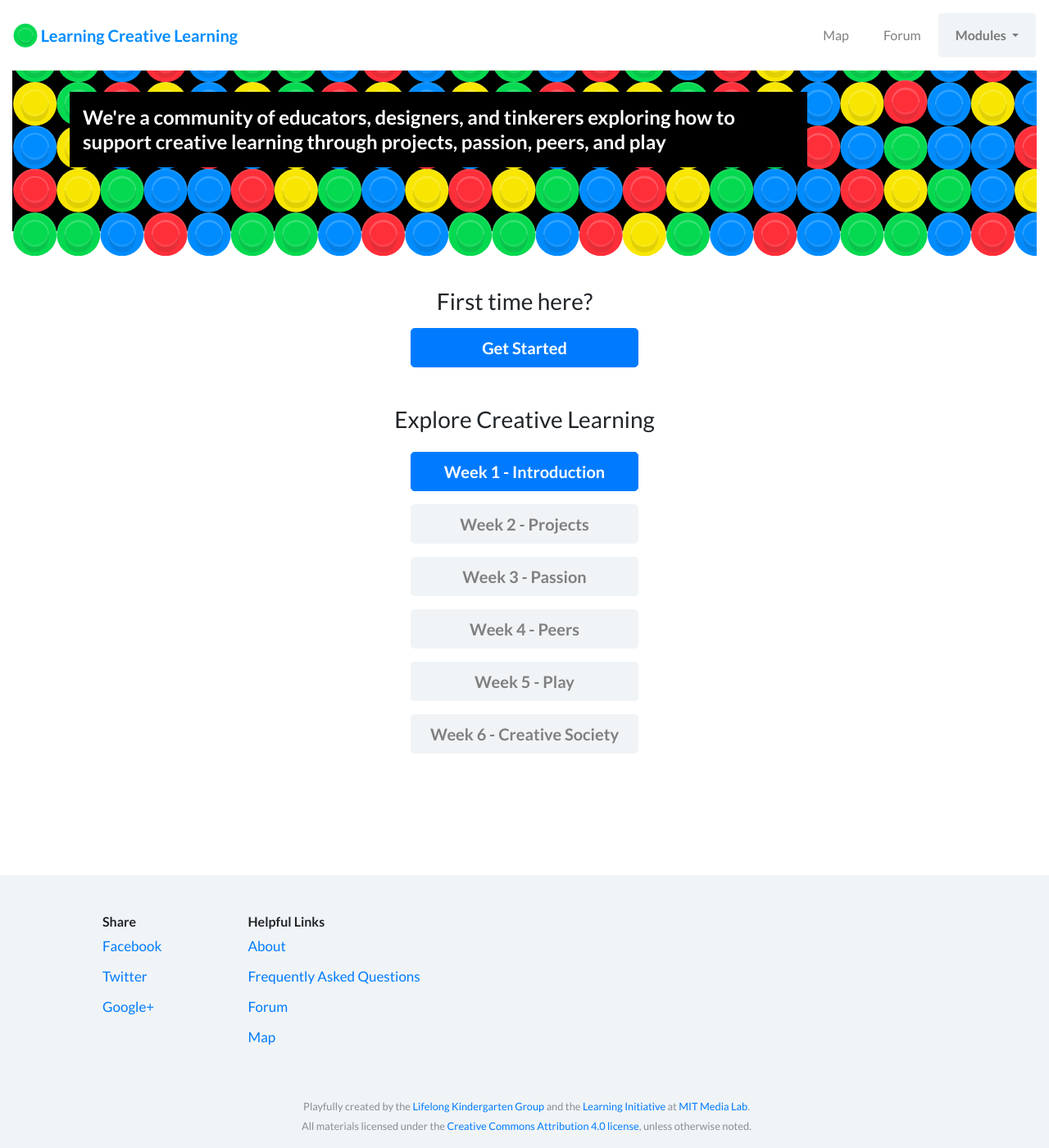
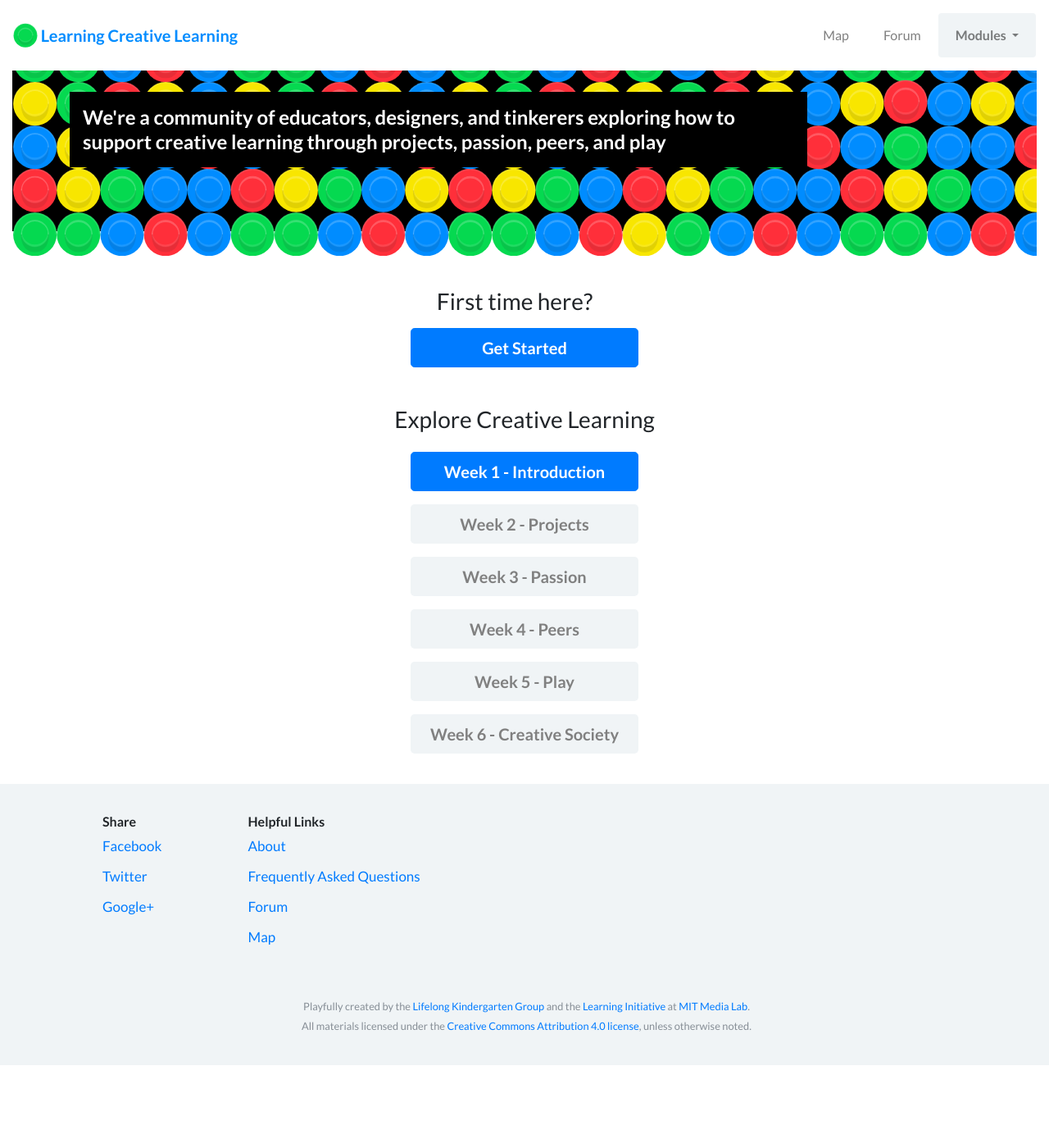
Before and after one commit to mitmedialab/lcl, a Jekyll site: the page built from index.html, in a window 1280 px wide and 1400 px high, scrolled down 198 px. Shown: the whole window at 82% size. Built offline with Jekyll 4.4.1, drawn with Linux system fonts in a browser that asks for light colours; nearby versions of some CDN libraries; after the commit the page ends 1497 px from its top, so only the background shows below that.

Commit message:
Refactored footer to (hopefully) play nicer with transifex

```diff
--- a/_includes/footer.html
+++ b/_includes/footer.html
@@ -1,5 +1,5 @@
 <footer class="footer">
-	<div class="container mt-5 mb-3">
+	<div class="container">
 		<div class="row">
 			<div class="col-md-2 col-6">
 				<h6 class="font-weight-bold">Share</h6>
--- a/_layouts/default.html
+++ b/_layouts/default.html
@@ -3,7 +3,7 @@
 
   {% include head.html %}
 
-  <body class="mx-auto">
+  <body>
 
     {% if page.hide-navbar == true %}
       {% assign container-classes = 'container-fluid' %}
--- a/_sass/styles.scss
+++ b/_sass/styles.scss
@@ -15,13 +15,13 @@ $blue-color:       #008cff !default;
 .bg-black{
   background-color: #000;
 }
-html {
-  position: relative;
-  min-height: 100%;
+html, body {
+  margin: 0;
+  height: 100%;
 }
 body {
   /* Margin bottom by footer height */
-  margin-bottom: 481px;
+  // margin-bottom: 481px;
   font-family: "Lato", "Helvetica Neue", Helvetica, sans-serif;
 }
 p{
@@ -46,12 +46,12 @@ p{
   line-height: 0.9em;
 }
 .footer {
-  position: absolute;
-  bottom: 0;
+  margin-top: 37px;
   width: 100%;
   /* Set the fixed height of the footer here */
   min-height: 333px;
   background-color: $grey-color;
+
 }
 body > .container,.container-fluid{
   padding-right:  15px;
@@ -62,8 +62,10 @@ body > .container-pad-top {
   padding-top: 86px
 }
 .footer > .container {
+  padding-top: 37px;
   padding-right: 50px;
   padding-left: 55px;
+  padding-bottom: 37px;
 }
 .peg-background{
   background-color: transparent;
```
Also changed, not shown: 11 other files.
